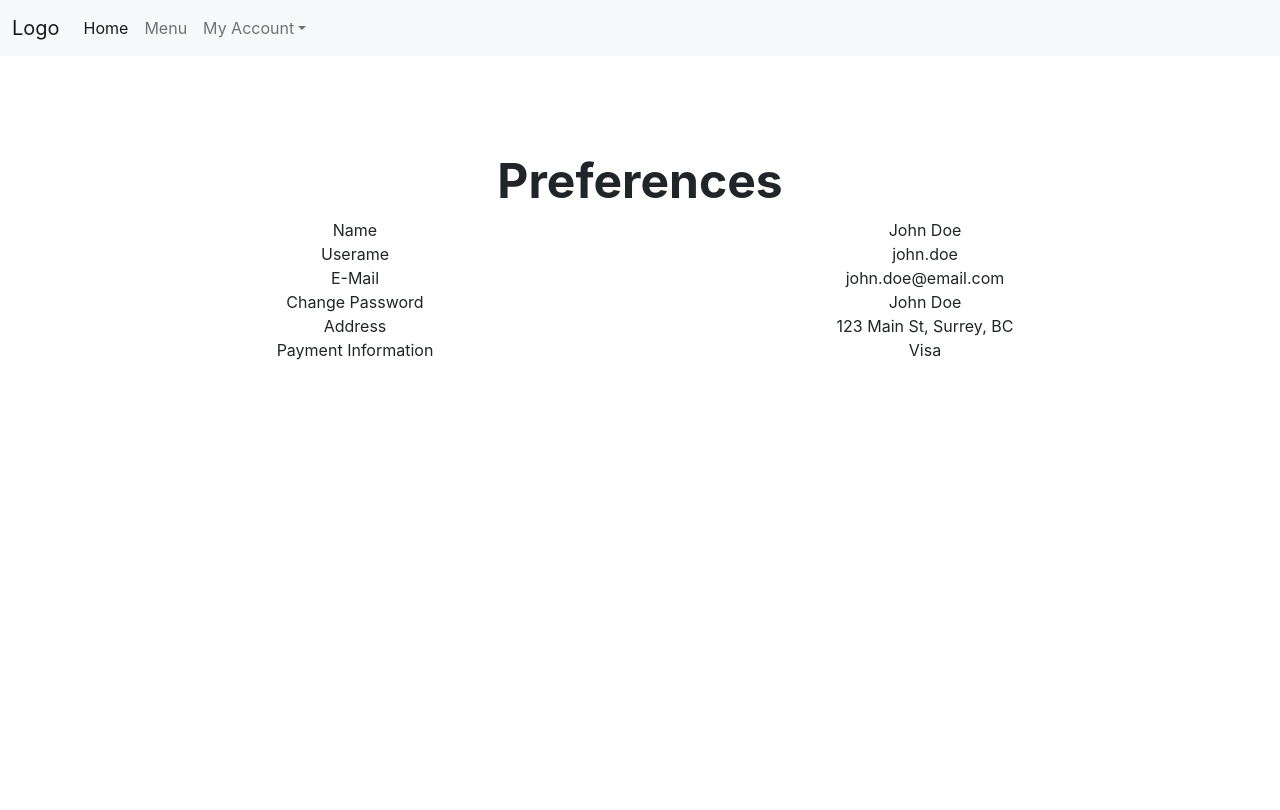
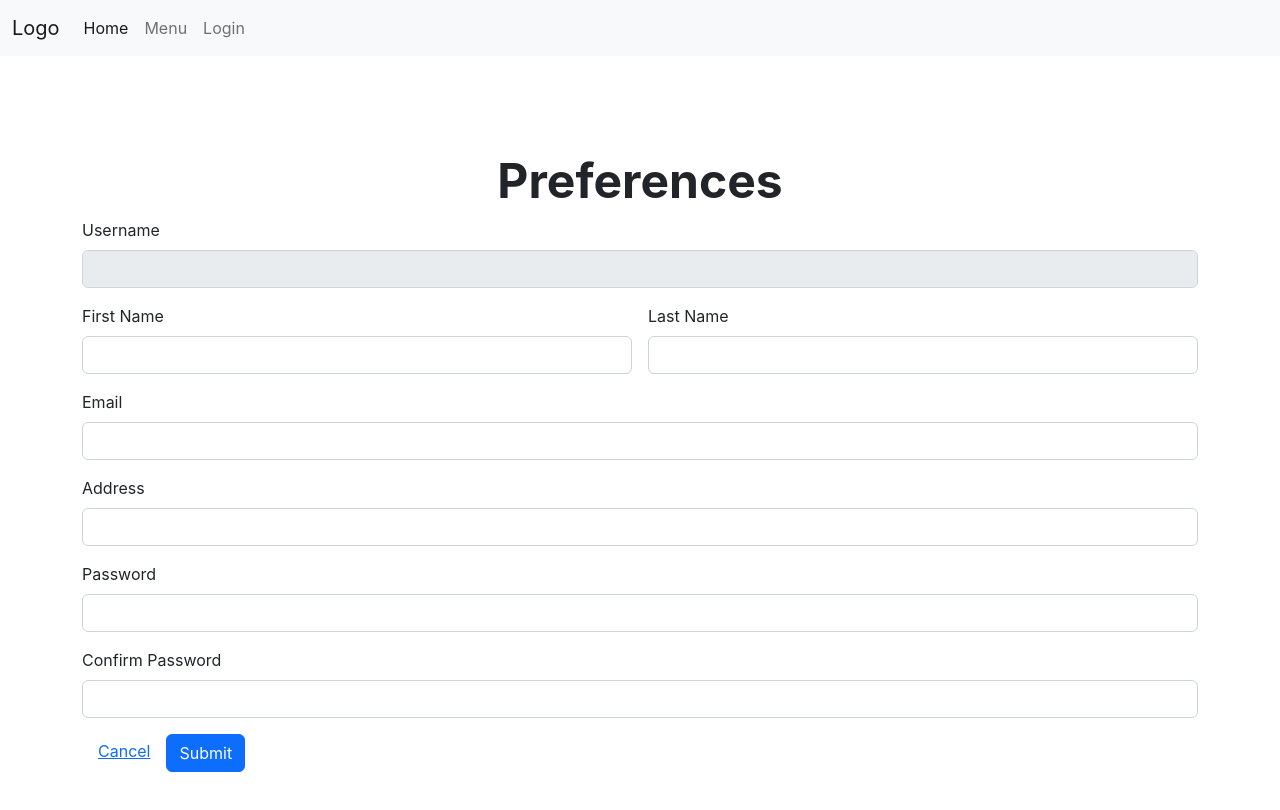
Before and after one commit to EdwardHerr/projectDB, a React (Create React App) app: page /preferences in a window 1280 px wide. Shown: the top 810 px of the page. Built offline with nearby package versions, Linux system fonts and the light colour scheme; no server answers.

Commit message:
add context and user preferences

```diff
--- a/package.json
+++ b/package.json
@@ -37,5 +37,5 @@
       "last 1 safari version"
     ]
   },
-  "proxy": "http://localhost/projectDB/api/index.php"
+  "proxy": "http://100.26.155.57/projectDB/api/index.php"
 }
--- a/src/App.js
+++ b/src/App.js
@@ -1,7 +1,8 @@
 import './styles/App.css';
-import { React, useState, useEffect } from 'react';
+import { React } from 'react';
 import { Routes, Route, Navigate } from 'react-router-dom';
-import axios from 'axios';
+// Context
+import { UserContextProvider } from './context/UserContext';
 // Components
 import Home from './components/Home';
 import Navbar from './components/Navbar';
@@ -13,33 +14,21 @@ import Orders from './components/Orders';
 import Preferences from './components/Preferences';
 
 function App() {
-  const [loggedIn, setLoggedIn] = useState(true);
-  const [user, setUser] = useState({});
-
-  const fetchData = async () => {
-    return axios.get('session').then((res) => {
-      setLoggedIn(res.data.login);
-      setUser(res.data.curr_user);
-    }).catch(err => console.log(err));
-  };
-
-  useEffect(() => {
-    fetchData();
-  }, [loggedIn]);
-
   return (
     <div className='App'>
-      <Navbar loggedIn={loggedIn} user={user} />
+      <UserContextProvider>
+        <Navbar />
         <Routes>
-        <Route path='/' element={<Home loggedIn={loggedIn} user={user} />} />
+          <Route path='/' element={<Home />} />
           <Route path='/login' element={<Login />} />
           <Route path='/register' element={<Register />} />
-        <Route path='/menu' element={<Menu loggedIn={loggedIn} />} />
+          <Route path='/menu' element={<Menu />} />
           <Route path='/menu/:id' element={<MenuItem />} />
-        <Route path='/orders' element={<Orders loggedIn={loggedIn} />} />
-        <Route path='/preferences' element={<Preferences loggedIn={loggedIn} />} />
+          <Route path='/orders' element={<Orders />} />
+          <Route path='/preferences' element={<Preferences />} />
           <Route path='*' element={<Navigate to='/' />} />
         </Routes>
+      </UserContextProvider>
     </div>
   );
 }
--- a/src/components/Home.js
+++ b/src/components/Home.js
@@ -1,27 +1,19 @@
 import React from 'react';
 
-export default function Home({ loggedIn, user }) {
-  if (loggedIn) {
+import { useUserContext } from '../context/UserContext';
+
+export default function Home() {
+  const { user } = useUserContext();
+
+  const isLoggedIn = (user) => {
+    if (user) {
       return (
-      <div className='px-4 py-5 my-5 text-center'>
-        <img
-          src='https://images.unsplash.com/photo-1504674900247-0877df9cc836?ixlib=rb-4.0.3&ixid=MnwxMjA3fDB8MHxwaG90by1wYWdlfHx8fGVufDB8fHx8&auto=format&fit=crop&w=1470&q=80'
-          className='col-lg-6 mb-5'
-        />
-        <h1 className='display-5 fw-bold'>E-Commerce Website</h1>
         <div className='col-lg-6 mx-auto'>
           <h1>Welcome back {user.firstName}!</h1>
-        </div>
         </div>
       );
     } else {
       return (
-      <div className='px-4 py-5 my-5 text-center'>
-        <img
-          src='https://images.unsplash.com/photo-1504674900247-0877df9cc836?ixlib=rb-4.0.3&ixid=MnwxMjA3fDB8MHxwaG90by1wYWdlfHx8fGVufDB8fHx8&auto=format&fit=crop&w=1470&q=80'
-          className='col-lg-6 mb-5'
-        />
-        <h1 className='display-5 fw-bold'>E-Commerce Website</h1>
         <div className='col-lg-6 mx-auto'>
           <p className='lead mb-4'>
             Lorem ipsum dolor sit amet, consectetur adipisicing elit. Quae incidunt ipsum quis omnis
@@ -36,7 +28,18 @@ export default function Home({ loggedIn, user }) {
             </a>
           </div>
         </div>
+      );
+    }
+  };
+
+  return (
+    <div className='px-4 py-5 my-5 text-center'>
+      <img
+        src='https://images.unsplash.com/photo-1504674900247-0877df9cc836?ixlib=rb-4.0.3&ixid=MnwxMjA3fDB8MHxwaG90by1wYWdlfHx8fGVufDB8fHx8&auto=format&fit=crop&w=1470&q=80'
+        className='col-lg-6 mb-5'
+      />
+      <h1 className='display-5 fw-bold'>E-Commerce Website</h1>
+      {isLoggedIn(user)}
     </div>
   );
 }
-}
--- a/src/components/Menu.js
+++ b/src/components/Menu.js
@@ -1,7 +1,10 @@
 import { React, useEffect, useState } from 'react';
 import axios from 'axios';
 
-export default function Menu({ loggedIn }) {
+import { useUserContext } from '../context/UserContext';
+
+export default function Menu() {
+  const { user } = useUserContext();
   const [items, setItems] = useState([]);
   const [loading, setLoading] = useState(false);
 
@@ -24,13 +27,9 @@ export default function Menu({ loggedIn }) {
     console.log('Add to cart: ' + event.target.id);
   };
 
+  const isLoggedIn = (user) => {
+    if (user) {
       return (
-    <div>
-      {loggedIn ? (
-        <div className='container'>
-          {loading ? (
-            <h1>Loading...</h1>
-          ) : (
         <div className='row'>
           {items.map((item, key) => (
             <div className='col-sm-4 mb-5' key={key}>
@@ -64,11 +63,17 @@ export default function Menu({ loggedIn }) {
             </div>
           ))}
         </div>
-          )}
+      );
+    } else {
+      return <p className='text-center'>You must be logged in to see the menu.</p>;
+    }
+  };
+
+  return (
+    <div>
+      <div className='container'>
+        {loading ? <h1 className='text-center'>Loading...</h1> : isLoggedIn(user)}
       </div>
-      ) : (
-        <p className='text-center'>You must be logged in to see the menu.</p>
-      )}
     </div>
   );
 }
--- a/src/components/MenuItem.js
+++ b/src/components/MenuItem.js
@@ -1,15 +1,21 @@
 import { React, useState, useEffect } from 'react';
 import axios from 'axios';
 
+import { useUserContext } from '../context/UserContext';
+
 export default function MenuItem() {
+  const { user } = useUserContext();
+
   const [menuItem, setMenuItem] = useState({});
   const [qty, setQty] = useState(1);
 
   const fetchData = async () => {
-    axios.get(window.location.pathname).then((res) => {
-      console.log(res.data);
-      setMenuItem(res.data);
-    });
+    axios
+      .get(window.location.pathname)
+      .then((res) => {
+        setMenuItem(res.data);
+      })
+      .catch((err) => console.log(err));
   };
 
   useEffect(() => {
@@ -36,7 +42,7 @@ export default function MenuItem() {
           >
             -
           </button>
-          <input type='text' className='form-control' value={qty} disabled readonly />
+          <input type='text' className='form-control' value={qty} disabled readOnly />
           <button className='btn btn-outline-secondary' onClick={() => setQty(qty + 1)}>
             +
           </button>
--- a/src/components/Navbar.js
+++ b/src/components/Navbar.js
@@ -1,13 +1,63 @@
-import React from 'react';
+import { React } from 'react';
 import axios from 'axios';
 
-export default function Navbar({ loggedIn, user }) {
+import { useUserContext } from '../context/UserContext';
+
+export default function Navbar() {
+  const { user } = useUserContext();
+
   const logout = async () => {
     axios.get('logout').then((window.location.href = '/'));
   };
 
   const handleClick = () => {
     logout();
+  };
+
+  const isLoggedIn = (user) => {
+    if (!user) {
+      return (
+        <li className='nav-item'>
+          <a className='nav-link' aria-current='page' href='/login'>
+            Login
+          </a>
+        </li>
+      );
+    } else {
+      return (
+        <li className='nav-item dropdown'>
+          <a
+            className='nav-link dropdown-toggle'
+            href='#'
+            role='button'
+            data-bs-toggle='dropdown'
+            aria-expanded='false'
+          >
+            My Account
+          </a>
+          <ul className='dropdown-menu'>
+            <li>
+              <a className='dropdown-item' href='/orders'>
+                Past Orders
+              </a>
+            </li>
+            <li>
+              <a className='dropdown-item' href='/preferences'>
+                Preferences
+              </a>
+            </li>
+            <li>
+              <hr className='dropdown-divider' />
+            </li>
+            <li>
+              <button className='dropdown-item' onClick={handleClick}>
+                Log Out
+              </button>
+            </li>
+          </ul>
+        </li>
+      );
+    }
   };
 
   return (
@@ -40,45 +90,7 @@ export default function Navbar({ loggedIn, user }) {
                   Menu
                 </a>
               </li>
-              {loggedIn ? (
-                <li className='nav-item dropdown'>
-                  <a
-                    className='nav-link dropdown-toggle'
-                    href='#'
-                    role='button'
-                    data-bs-toggle='dropdown'
-                    aria-expanded='false'
-                  >
-                    My Account
-                  </a>
-                  <ul className='dropdown-menu'>
-                    <li>
-                      <a className='dropdown-item' href='/orders'>
-                        Past Orders
-                      </a>
-                    </li>
-                    <li>
-                      <a className='dropdown-item' href='/preferences'>
-                        Preferences
-                      </a>
-                    </li>
-                    <li>
-                      <hr className='dropdown-divider' />
-                    </li>
-                    <li>
-                      <button className='dropdown-item' onClick={handleClick}>
-                        Log Out
-                      </button>
-                    </li>
-                  </ul>
-                </li>
-              ) : (
-                <li className='nav-item'>
-                  <a className='nav-link' aria-current='page' href='/login'>
-                    Login
-                  </a>
-                </li>
-              )}
+              {isLoggedIn(user)}
             </ul>
           </div>
         </div>
--- a/src/components/Preferences.js
+++ b/src/components/Preferences.js
@@ -1,34 +1,144 @@
-import React from 'react';
+import React, { useRef, useState } from 'react';
+import axios from 'axios';
+
+import { useUserContext } from '../context/UserContext';
 
 export default function Preferences() {
+  const { user } = useUserContext();
+
+  const usernameRef = useRef();
+  const passwordRef = useRef();
+  const confirmPasswordRef = useRef();
+  const firstNameRef = useRef();
+  const lastNameRef = useRef();
+  const emailRef = useRef();
+  const addressRef = useRef();
+
+  const [message, setMessage] = useState('');
+
+  const updateUser = async (userData) => {
+    return axios
+      .post('/user/' + user.id, userData)
+      .then((res) => {
+        setMessage(res);
+      })
+      .catch((err) => setMessage(err.data));
+  };
+
+  const handleSubmit = (e) => {
+    e.preventDefault();
+    const userData = {
+      username: usernameRef.current.value,
+      inputPassword: passwordRef.current.value,
+      confirmPassword: confirmPasswordRef.current.value,
+      firstName: firstNameRef.current.value,
+      lastName: lastNameRef.current.value,
+      inputEmail: emailRef.current.value,
+      address: addressRef.current.value,
+    };
+
+    updateUser(userData);
+  };
+
   return (
     <div className='px-4 py-5 my-5 text-center'>
       <h1 className='display-5 fw-bold'>Preferences</h1>
-      <div className='container text-center'>
-        <div className='row'>
-          <div className='col'>Name</div>
-          <div className='col'>John Doe</div>
+      <h1>{message}</h1>
+      <div className='container text-start'>
+        <form action='' className='row g-3' onSubmit={handleSubmit}>
+          <div className='col-md-12'>
+            <label htmlFor='username' className='form-label'>
+              Username
+            </label>
+            <input
+              ref={usernameRef}
+              type='text'
+              className='form-control'
+              id='username'
+              defaultValue={user?.username}
+              readOnly
+              disabled
+            />
           </div>
-        <div className='row'>
-          <div className='col'>Userame</div>
-          <div className='col'>john.doe</div>
+          <div className='col-md-6'>
+            <label htmlFor='firstName' className='form-label'>
+              First Name
+            </label>
+            <input
+              ref={firstNameRef}
+              type='text'
+              name='firstName'
+              id='firstName'
+              className='form-control'
+              defaultValue={user?.firstName}
+            />
+            <div className='valid-feedback'>Looks good!</div>
           </div>
-        <div className='row'>
-          <div className='col'>E-Mail</div>
-          <div className='col'>john.doe@email.com</div>
+          <div className='col-md-6'>
+            <label htmlFor='lastName' className='form-label'>
+              Last Name
+            </label>
+            <input
+              ref={lastNameRef}
+              type='text'
+              name='lastName'
+              id='lastName'
+              className='form-control'
+              defaultValue={user?.lastName}
+            />
+            <div className='valid-feedback'>Looks good!</div>
           </div>
-        <div className='row'>
-          <div className='col'>Change Password</div>
-          <div className='col'>John Doe</div>
+          <div className='col-md-12'>
+            <label htmlFor='inputEmail' className='form-label'>
+              Email
+            </label>
+            <input
+              ref={emailRef}
+              type='email'
+              className='form-control'
+              id='inputEmail'
+              defaultValue={user?.email}
+            />
+            <div className='invalid-feedback'>Enter a valid e-mail</div>
           </div>
-        <div className='row'>
-          <div className='col'>Address</div>
-          <div className='col'>123 Main St, Surrey, BC</div>
+          <div className='col-md-12'>
+            <label htmlFor='address' className='form-label'>
+              Address
+            </label>
+            <input
+              ref={addressRef}
+              type='text'
+              className='form-control'
+              id='address'
+              defaultValue={user?.address}
+            />
           </div>
-        <div className='row'>
-          <div className='col'>Payment Information</div>
-          <div className='col'>Visa</div>
+          <div className='col-md-12'>
+            <label htmlFor='inputPassword' className='form-label'>
+              Password
+            </label>
+            <input ref={passwordRef} type='password' className='form-control' id='inputPassword' />
           </div>
+          <div className='col-md-12'>
+            <label htmlFor='confirmPassword' className='form-label'>
+              Confirm Password
+            </label>
+            <input
+              ref={confirmPasswordRef}
+              type='password'
+              className='form-control'
+              id='confirmPassword'
+            />
+          </div>
+          <div className='col-12'>
+            <a href='#' className='mx-3'>
+              Cancel
+            </a>
+            <button type='submit' className='btn btn-primary'>
+              Submit
+            </button>
+          </div>
+        </form>
       </div>
     </div>
   );
--- /dev/null
+++ b/src/context/UserContext.js
@@ -0,0 +1,31 @@
+import { React, useContext, useState, useEffect, createContext } from 'react';
+import axios from 'axios';
+
+const UserContext = createContext();
+
+export function useUserContext() {
+  return useContext(UserContext);
+}
+
+export function UserContextProvider({ children }) {
+  const [user, setUser] = useState(null);
+  const [cart, setCart] = useState([]);
+
+  const fetchUser = async () => {
+    return axios({
+      method: 'get',
+      url: '/session',
+      baseURL: '/',
+    })
+      .then((res) => {
+        setUser(res.data.curr_user);
+      })
+      .catch((err) => console.log(err));
+  };
+
+  useEffect(() => {
+    fetchUser();
+  }, []);
+
+  return <UserContext.Provider value={{ user, cart }}>{children}</UserContext.Provider>;
+}
```
Lines whose indentation alone changed are shown as unchanged.
